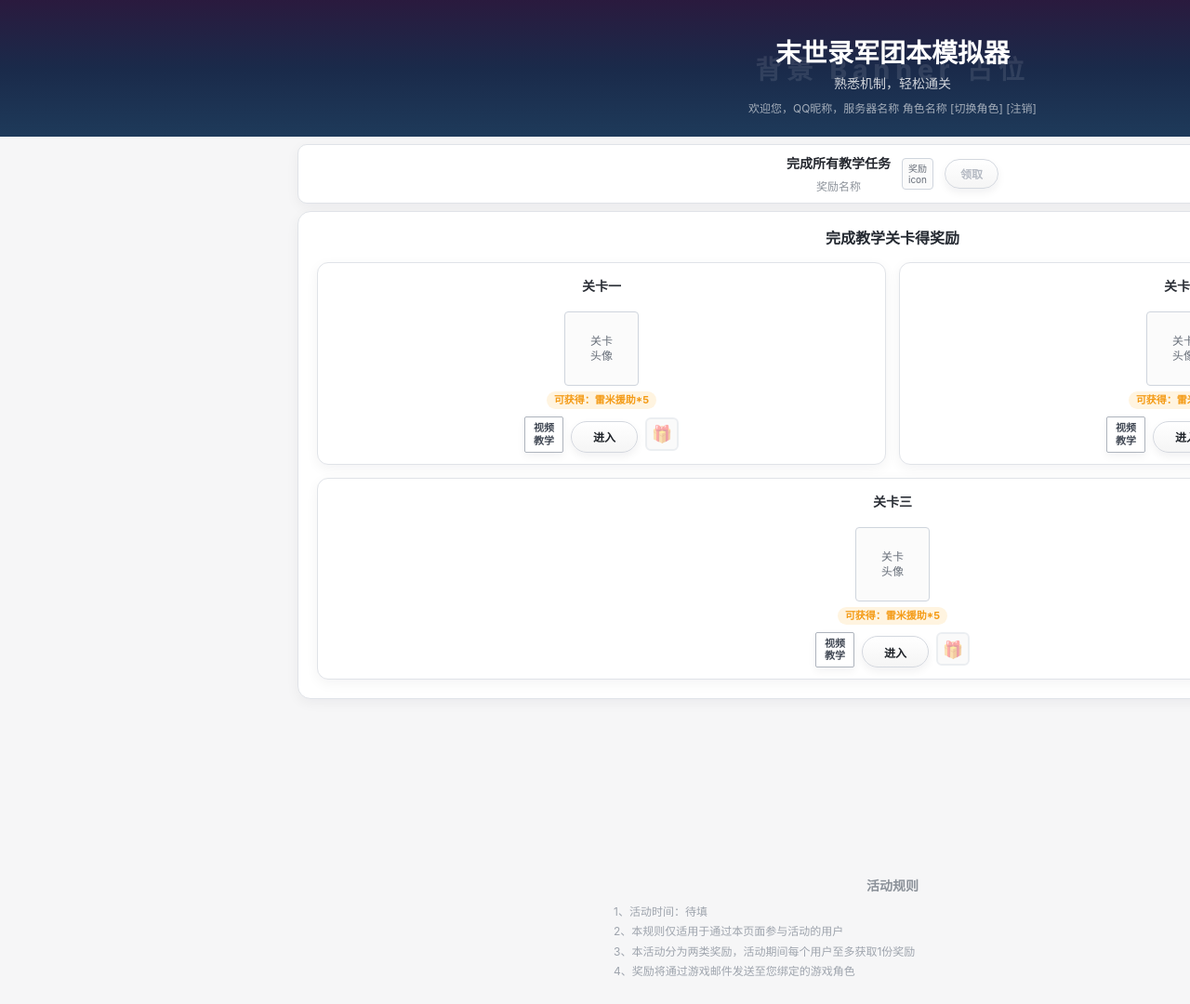
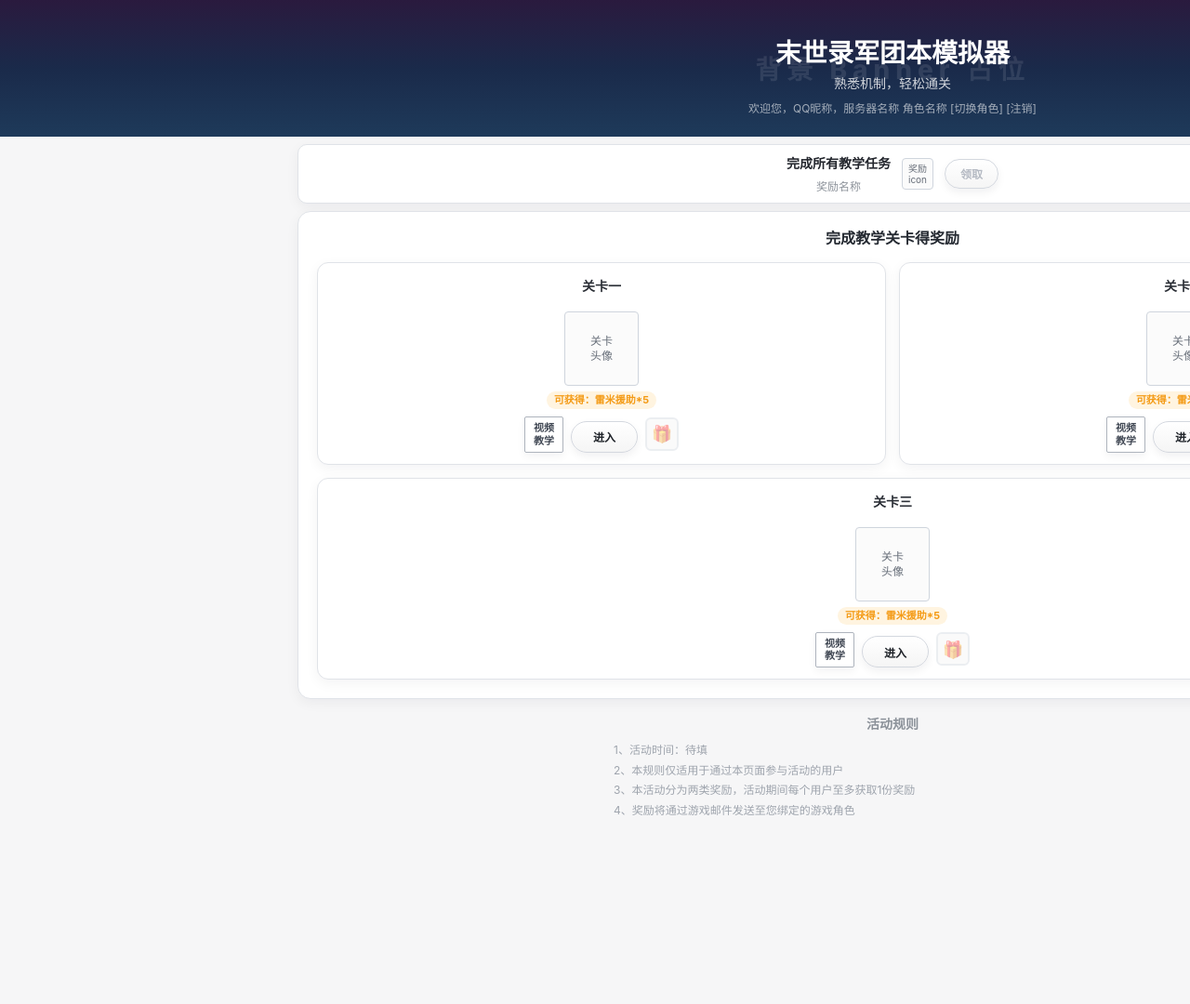
Before and after one commit to yanglvlv/suile, a plain HTML site: page 官网需求/末世录军团本模拟器/官网PC版/index.html in a window 1280 px wide. Shown: the top 1080 px of the page at 93% size. Drawn offline with Linux system fonts and the light colour scheme.

Commit message:
修复：规则移入content内部，解决H5规则溢出到右侧的问题

```diff
--- a/官网需求/末世录军团本模拟器/官网PC版/index.html
+++ b/官网需求/末世录军团本模拟器/官网PC版/index.html
@@ -136,7 +136,7 @@ html,body{width:1920px;height:1080px;overflow:hidden;background:#f6f6f7}
 .option-item{min-height:44px;padding:10px 14px;font-size:13px;border-radius:10px}
 .analysis-card{width:min(520px,100%);border-radius:14px}
 .toast{top:20px}
-.rules-section{padding:16px 320px 24px;text-align:center}
+.rules-section{padding:16px 0 24px;text-align:center}
 .rules-title{font-size:14px;font-weight:700;color:#8b9199;margin-bottom:8px}
 .rules-content{font-size:12px;line-height:1.8;color:#9ea4ad;text-align:left;max-width:600px;margin:0 auto}
 .rules-content p{margin:0}
@@ -160,7 +160,6 @@ html,body{width:1920px;height:1080px;overflow:hidden;background:#f6f6f7}
                 <div class="stage-heading">完成教学关卡得奖励</div>
                 <div class="stage-grid" id="stageGrid"></div>
               </div>
-            </div>
               <div class="rules-section">
                 <div class="rules-title">活动规则</div>
                 <div class="rules-content">
@@ -168,6 +167,7 @@ html,body{width:1920px;height:1080px;overflow:hidden;background:#f6f6f7}
                   <p>2、本规则仅适用于通过本页面参与活动的用户</p>
                   <p>3、本活动分为两类奖励，活动期间每个用户至多获取1份奖励</p>
                   <p>4、奖励将通过游戏邮件发送至您绑定的游戏角色</p>
+                </div>
               </div>
             </div>
           </div>
```
Also changed, not shown: 官网需求/末世录军团本模拟器/index.html (+1 -1 lines), 官网需求/末世录军团本模拟器/移动端H5版/index.html (+1 -1 lines). Lines whose indentation alone changed are shown as unchanged.
